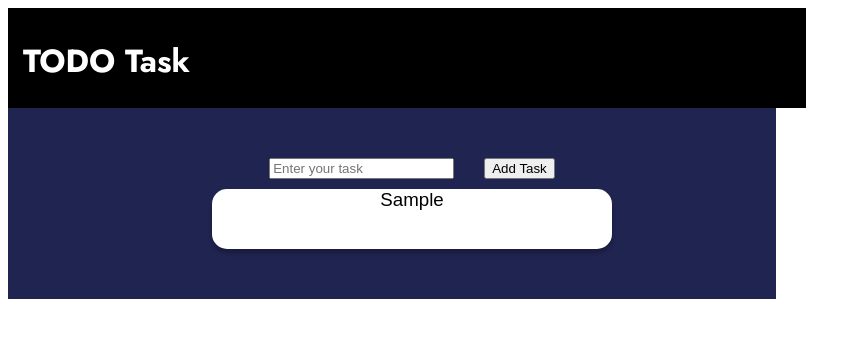
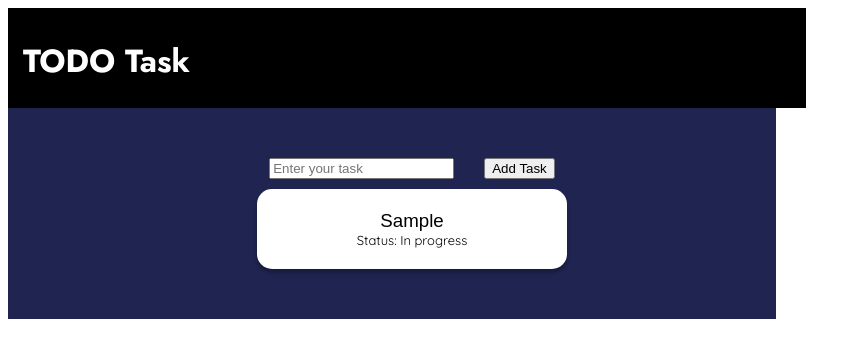
Before and after one commit to cypher2213/React_ToDO, a React (Vite) app: page / in a window 1280 px wide. Both pictures are taken after typing "Sample" into the empty fields and a click on the button "Add Task". Shown: the top 358 px of the page, without its empty margins (0-861 px from the left). Built offline with nearby package versions, Linux system fonts and the light colour scheme; a web font is replaced by a local one.

Commit message:
added status + css fixes

```diff
--- a/src/components/Body/Body.jsx
+++ b/src/components/Body/Body.jsx
@@ -19,7 +19,7 @@ const Body = () => {
         <ul className={css.body_ul}>
             <CreateTaskBar addTask={taskAdd}/>
            {tasks.map(task=>(
-            <Task key={task.id} taskName={task.text}/>
+            <Task key={task.id} taskName={task.text} isCompleted={task.completed}/>
            ))}
         </ul>
     </div>
--- a/src/components/Task/Task.jsx
+++ b/src/components/Task/Task.jsx
@@ -1,11 +1,12 @@
 import React from 'react'
 import css from '../Task/Task.module.css'
 
-const Task = ({taskName}) => {
+const Task = ({taskName, isCompleted}) => {
   return (
     <>
     <li className={css.item_body}>
         <h3 className={css.task_title}>{taskName}</h3>
+        <p className={css.task_completed}>Status: {isCompleted ? 'Completed' : 'In progress'}</p>
     </li>
     </>
   )
--- a/src/components/Task/Task.module.css
+++ b/src/components/Task/Task.module.css
@@ -11,26 +11,33 @@ p{
 }
 
 .item_body{
-box-shadow: 0 4px 4px 0 rgba(0, 0, 0, 0.25);
-background: #fff;
-border-radius: 15px;
-width: 400px;
-height: 60px;
-align-items: center;
-display: flex;
-flex-direction: column;
+    box-shadow: 0 4px 4px 0 rgba(0, 0, 0, 0.25);
+    background: #fff;
+    border-radius: 15px;
+    max-width: 300px;
+    width:100%;
+    min-height: 60px;
+    align-items: stretch;
+    display: flex;
+    flex-direction: column;
+    word-wrap: break-word;
+    overflow-wrap: break-word;
+    white-space: normal;
+    justify-content: center;
+    padding-top: 10px;
+    padding-bottom: 10px;
+    padding-right: 5px;
+    padding-left: 5px;
 }
 
 
 .task_title{
    font-family: "Atkinson Hyperlegible Mono", sans-serif;
    font-weight: 500;
+   text-align: center;
 }
-.task_descr{
- font-family: "Quicksand", sans-serif;
- font-size: 13px;
-}
-.task_status{
+.task_completed{
   font-size: 13px;
   font-family: "Quicksand", sans-serif;
+  text-align: center;
 }
```
